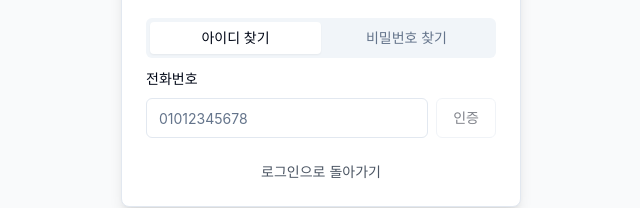
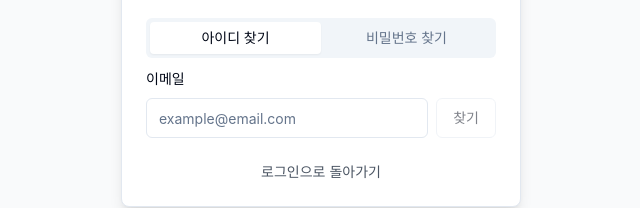
Before and after one commit to jhdgo1225/policy-insight-FE, a Next.js app: page /find-account in a window 1280 px wide. Shown: the part 385-593 px from the top of the page, without its empty margins (319-959 px from the left). Built offline with nearby package versions, Linux system fonts and the light colour scheme; no server answers.

Commit message:
FEAT: 아이디 찾기, 비밀번호 재설정 API 연동

```diff
--- a/src/app/find-account/page.tsx
+++ b/src/app/find-account/page.tsx
@@ -15,14 +15,18 @@ import {
 } from "@/components/ui/card";
 import { Tabs, TabsContent, TabsList, TabsTrigger } from "@/components/ui/tabs";
 import { CheckCircle } from "lucide-react";
+import { useAuth } from "@/hooks/useAuth";
+import { withGuest } from "@/components/auth/RouteGuard";
 
-export default function FindAccountPage() {
+function FindAccountPage() {
   const [activeTab, setActiveTab] = useState("findId");
   const [verificationMethod, setVerificationMethod] = useState<
     "email" | "phone"
   >("email");
   const [step, setStep] = useState<"input" | "verify" | "result">("input");
   const [foundId, setFoundId] = useState("");
+  const [error, setError] = useState("");
+  const [isLoading, setIsLoading] = useState(false);
   const [formData, setFormData] = useState({
     email: "",
     phone: "",
@@ -32,6 +36,7 @@ export default function FindAccountPage() {
     confirmPassword: "",
   });
   const router = useRouter();
+  const { findId, changePasswordNoLogin } = useAuth();
 
   const handleInputChange = (e: React.ChangeEvent<HTMLInputElement>) => {
     setFormData({
@@ -45,22 +50,56 @@ export default function FindAccountPage() {
     alert("인증번호가 발송되었습니다.");
   };
 
-  const handleVerifyCode = () => {
+  const handleVerifyCode = async () => {
+    setError("");
+    setIsLoading(true);
+
+    try {
       if (activeTab === "findId") {
-      setFoundId("user@example.com");
+        // 아이디 찾기 API 호출
+        const result = await findId(formData.email);
+        if (result.success) {
+          setFoundId(result.id || "");
           setStep("result");
+        } else {
+          setError(result.error || "아이디를 찾을 수 없습니다.");
+        }
       } else {
         setStep("result");
       }
+    } catch (err) {
+      setError("처리 중 오류가 발생했습니다.");
+    } finally {
+      setIsLoading(false);
+    }
   };
 
-  const handleResetPassword = () => {
+  const handleResetPassword = async () => {
     if (formData.newPassword !== formData.confirmPassword) {
-      alert("비밀번호가 일치하지 않습니다.");
+      setError("비밀번호가 일치하지 않습니다.");
       return;
     }
+
+    setError("");
+    setIsLoading(true);
+
+    try {
+      // 비밀번호 변경 API 호출
+      const result = await changePasswordNoLogin(
+        formData.userId,
+        formData.newPassword
+      );
+      if (result.success) {
         alert("비밀번호가 재설정되었습니다.");
         router.push("/login");
+      } else {
+        setError(result.error || "비밀번호 재설정에 실패했습니다.");
+      }
+    } catch (err) {
+      setError("처리 중 오류가 발생했습니다.");
+    } finally {
+      setIsLoading(false);
+    }
   };
 
   return (
@@ -94,25 +133,32 @@ export default function FindAccountPage() {
               </TabsList>
 
               <TabsContent value="findId" className="space-y-4">
+                {error && activeTab === "findId" && (
+                  <div className="p-3 text-sm text-red-600 bg-red-50 border border-red-200 rounded-md">
+                    {error}
+                  </div>
+                )}
+
                 {step === "input" && (
                   <>
                     <div className="space-y-4">
                       <div className="space-y-2">
-                        <Label htmlFor="phone">전화번호</Label>
+                        <Label htmlFor="email">이메일</Label>
                         <div className="flex gap-2">
                           <Input
-                            id="phone"
-                            name="phone"
-                            type="tel"
-                            placeholder="01012345678"
-                            value={formData.phone}
+                            id="email"
+                            name="email"
+                            type="email"
+                            placeholder="example@email.com"
+                            value={formData.email}
                             onChange={handleInputChange}
+                            disabled={isLoading}
                           />
                           <Button
                             variant="outline"
-                            onClick={handleSendVerification}
-                            disabled={!formData.phone}>
-                            인증
+                            onClick={handleVerifyCode}
+                            disabled={!formData.email || isLoading}>
+                            {isLoading ? "처리 중..." : "찾기"}
                           </Button>
                         </div>
                       </div>
@@ -130,13 +176,14 @@ export default function FindAccountPage() {
                         placeholder="인증번호 6자리"
                         value={formData.verificationCode}
                         onChange={handleInputChange}
+                        disabled={isLoading}
                       />
                     </div>
                     <Button
                       className="w-full"
                       onClick={handleVerifyCode}
-                      disabled={!formData.verificationCode}>
-                      확인
+                      disabled={!formData.verificationCode || isLoading}>
+                      {isLoading ? "확인 중..." : "확인"}
                     </Button>
                   </div>
                 )}
@@ -161,6 +208,12 @@ export default function FindAccountPage() {
               </TabsContent>
 
               <TabsContent value="findPassword" className="space-y-4">
+                {error && activeTab === "findPassword" && (
+                  <div className="p-3 text-sm text-red-600 bg-red-50 border border-red-200 rounded-md">
+                    {error}
+                  </div>
+                )}
+
                 {step === "input" && (
                   <>
                     <div className="space-y-4">
@@ -173,6 +226,7 @@ export default function FindAccountPage() {
                           placeholder="example@email.com"
                           value={formData.userId}
                           onChange={handleInputChange}
+                          disabled={isLoading}
                         />
                       </div>
 
@@ -186,11 +240,14 @@ export default function FindAccountPage() {
                             placeholder="01012345678"
                             value={formData.phone}
                             onChange={handleInputChange}
+                            disabled={isLoading}
                           />
                           <Button
                             variant="outline"
                             onClick={handleSendVerification}
-                            disabled={!formData.phone || !formData.userId}>
+                            disabled={
+                              !formData.phone || !formData.userId || isLoading
+                            }>
                             인증
                           </Button>
                         </div>
@@ -209,13 +266,14 @@ export default function FindAccountPage() {
                         placeholder="인증번호 6자리"
                         value={formData.verificationCode}
                         onChange={handleInputChange}
+                        disabled={isLoading}
                       />
                     </div>
                     <Button
                       className="w-full"
                       onClick={handleVerifyCode}
-                      disabled={!formData.verificationCode}>
-                      다음
+                      disabled={!formData.verificationCode || isLoading}>
+                      {isLoading ? "확인 중..." : "다음"}
                     </Button>
                   </div>
                 )}
@@ -231,6 +289,7 @@ export default function FindAccountPage() {
                         placeholder="영문, 숫자, 특수문자 포함 8자 이상"
                         value={formData.newPassword}
                         onChange={handleInputChange}
+                        disabled={isLoading}
                       />
                     </div>
                     <div className="space-y-2">
@@ -242,15 +301,18 @@ export default function FindAccountPage() {
                         placeholder="비밀번호를 다시 입력하세요"
                         value={formData.confirmPassword}
                         onChange={handleInputChange}
+                        disabled={isLoading}
                       />
                     </div>
                     <Button
                       className="w-full"
                       onClick={handleResetPassword}
                       disabled={
-                        !formData.newPassword || !formData.confirmPassword
+                        !formData.newPassword ||
+                        !formData.confirmPassword ||
+                        isLoading
                       }>
-                      비밀번호 재설정
+                      {isLoading ? "재설정 중..." : "비밀번호 재설정"}
                     </Button>
                   </div>
                 )}
@@ -268,3 +330,5 @@ export default function FindAccountPage() {
     </div>
   );
 }
+
+export default withGuest(FindAccountPage);
```
Lines whose indentation alone changed are shown as unchanged.
